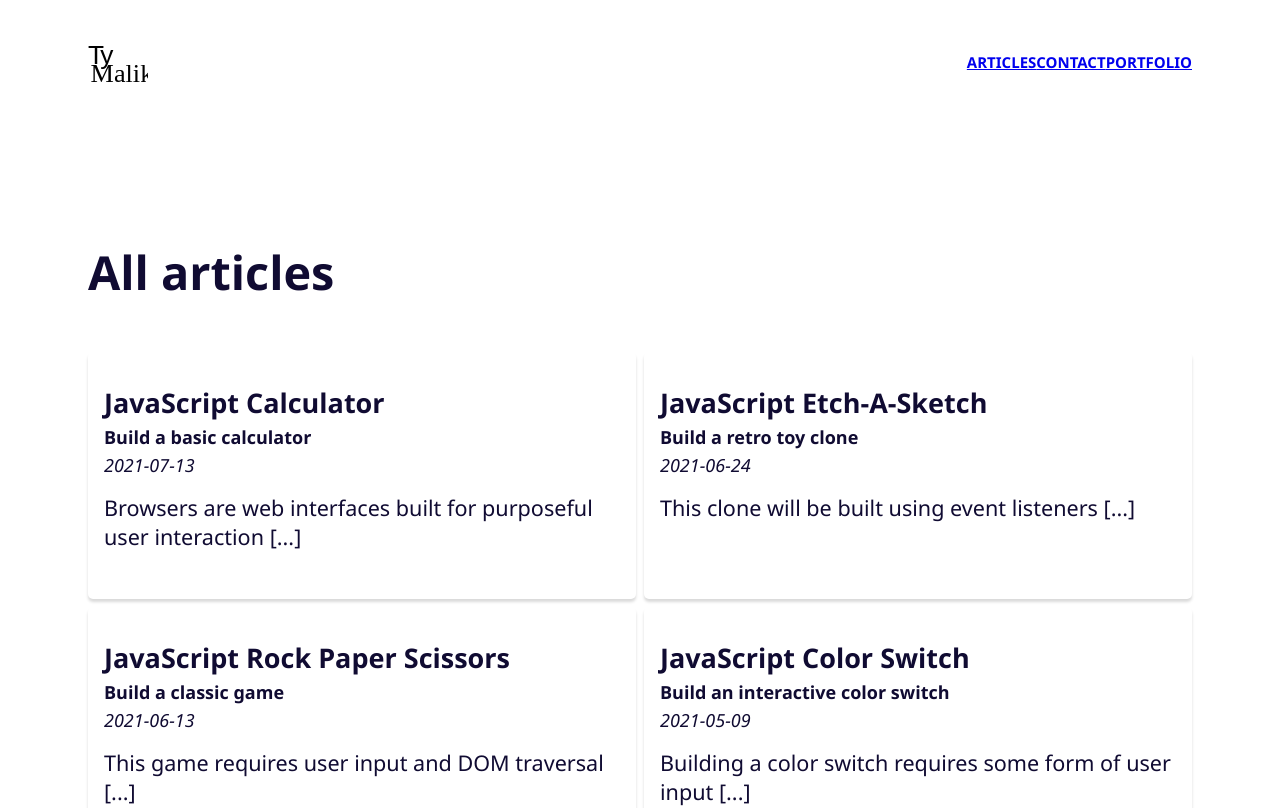
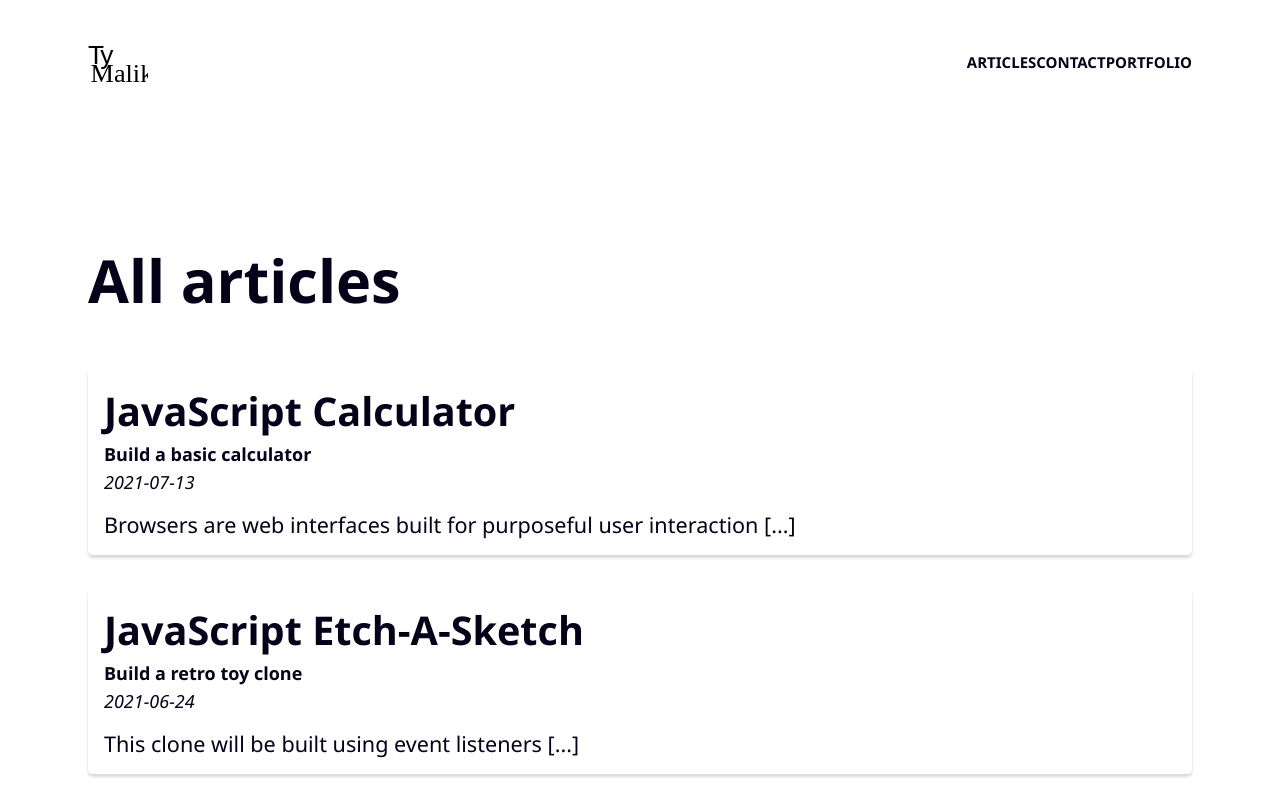
Before and after one commit to permalik/tymalik_primary, a Next.js app: page /allArticles in a window 1280 px wide. Shown: the top 808 px of the page. Built offline with nearby package versions, Linux system fonts and the light colour scheme.

Commit message:
Complete base functionality

```diff
--- a/src/components/Promo/Promo.js
+++ b/src/components/Promo/Promo.js
@@ -1,4 +1,3 @@
-import React from 'react';
 import PromoStyles from '../../styles/Promo.module.scss';
 
 export default function Promo() {
--- a/src/components/SiteHeader/SiteHeader.js
+++ b/src/components/SiteHeader/SiteHeader.js
@@ -1,4 +1,3 @@
-import React from 'react';
 import Image from 'next/image';
 import Link from 'next/link';
 
--- a/src/pages/allArticles.js
+++ b/src/pages/allArticles.js
@@ -2,10 +2,7 @@ import fs from 'fs';
 import { sortByDate } from '../../utils';
 import matter from 'gray-matter';
 import path from 'path';
-// import { from, merge, range } from 'rxjs';
-// import { filter, map } from 'rxjs/operators';
 
-import puzzleCardArray from '../../utils/puzzleCardArray';
 import ArticleCard from '../components/ArticleCard';
 import PrimarySection from '../components/PrimarySection';
 
@@ -13,8 +10,10 @@ import ArticlesStyles from '../styles/Articles.module.scss';
 
 export default function AllArticles({ articles }) {
   return (
-    <PrimarySection>
-      <h1 className={ArticlesStyles.headingOne}>All articles</h1>
+    <PrimarySection className={ArticlesStyles.primarySection}>
+      <header className={ArticlesStyles.header}>
+        <h1 className={ArticlesStyles.headingOne}>All articles</h1>
+      </header>
       <ul className={ArticlesStyles.articleList}>
         {articles.map((article, index) => (
           <ArticleCard key={index} article={article} />
--- a/src/styles/ArticleCard.module.scss
+++ b/src/styles/ArticleCard.module.scss
@@ -3,7 +3,7 @@
   border-radius: 5px;
   box-shadow: rgba(0, 0, 0, 0.15) 0px 3px 3px 0px;
   cursor: pointer;
-  padding: 2rem 1rem 3rem;
+  padding: 1rem;
   position: relative;
   top: 0;
   transition: top ease 0.1s;
@@ -15,6 +15,8 @@
 }
 
 .title {
+  font-size: clamp(1.8em, 4vw, 2.2em);
+  font-weight: 600;
   margin: 0;
 }
 
--- a/src/styles/Articles.module.scss
+++ b/src/styles/Articles.module.scss
@@ -1,14 +1,7 @@
 .articleList {
-  display: grid;
-  gap: 0.5rem;
-  grid-template-columns: repeat(auto-fit, minmax(12rem, 1fr));
-  // grid-template-rows: repeat(auto-fit, minmax(6rem, 1fr));
   margin: 3rem 0 0;
 
-  @media (min-width: 680px) {
-    grid-template-columns: repeat(2, minmax(12rem, 1fr));
+  & > *:not(:first-child) {
+    margin: 2rem 0 0;
   }
 }
-
-.articleList {
-}
--- a/src/styles/FeedCard.module.scss
+++ b/src/styles/FeedCard.module.scss
@@ -2,7 +2,7 @@
   background: hsla(248, 3%, 97%, 0.8);
   // border-left: hsl(248, 30%, 44%) solid 2px;
   border-radius: 5px;
-  box-shadow: hsla(0, 0%, 0%, 0.1) 0px 1px 2px 0px;
+  box-shadow: rgba(0, 0, 0, 0.12) 0px 1px 3px, rgba(0, 0, 0, 0.24) 0px 1px 2px;
   font-size: 1.6em;
   list-style: none;
   position: relative;
@@ -17,7 +17,7 @@
 
 .articleImage {
   border-radius: 5px 5px 0 0;
-  // height: 45%;
+  border-bottom: hsl(248, 30%, 44%) solid 5px;
   width: 100%;
 }
 
--- a/src/styles/PrimarySection.module.scss
+++ b/src/styles/PrimarySection.module.scss
@@ -1,5 +1,6 @@
 .primarySection {
   font-size: var(--primaryFontSize);
   margin: clamp(15rem, 10vw, 20rem) 0;
+  position: inherit;
   width: 100%;
 }
--- a/src/styles/Promo.module.scss
+++ b/src/styles/Promo.module.scss
@@ -6,11 +6,7 @@
   height: 100vh;
 }
 
-.promoHeading {
-  font-size: clamp(3.3em, 4.5vw, 7em);
-}
-
 .promoDescription {
-  font-size: clamp(1.4em, 2vw, 2.5em);
+  font-size: clamp(1.5em, 2vw, 2.5em);
   margin: 0.25rem 0 0;
 }
--- a/src/styles/SectionTwo.module.scss
+++ b/src/styles/SectionTwo.module.scss
@@ -5,6 +5,5 @@
 }
 
 .headingTwo {
-  font-size: clamp(2em, 4vw, 4em);
   margin-bottom: 3rem;
 }
--- a/src/styles/globals.scss
+++ b/src/styles/globals.scss
@@ -1,14 +1,14 @@
 :root {
   --htmlFontSize: 16px;
   --bodyFontSize: 62.5%;
-  --h1FontSize: 2.6em;
-  --h2FontSize: 1.5em;
+  --h1FontSize: clamp(3.3em, 4.5vw, 7em);
+  --h2FontSize: clamp(2.5em, 4vw, 4em);
   --primaryFontSize: clamp(1.4em, 3vw, 1.8em);
 }
 
 html,
 body {
-  color: hsl(248, 64%, 12%);
+  color: hsl(248, 92%, 5%);
   font-family: Ubuntu, Segoe UI, Roboto, Helvetica Neue, sans-serif;
   margin: 0;
   min-height: 100vh;
@@ -41,3 +41,8 @@ h1 {
 h2 {
   font-size: var(--h2FontSize);
 }
+
+a {
+  color: hsl(248, 92%, 5%);
+  text-decoration: none;
+}
```
